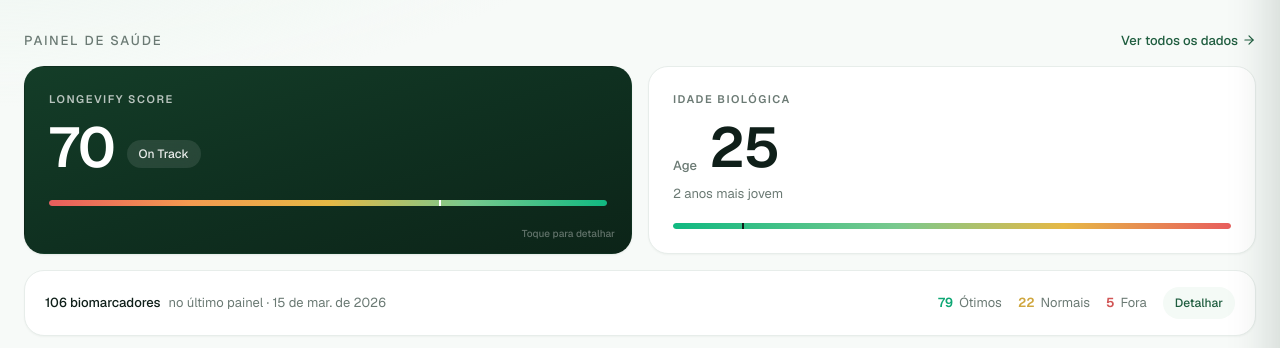
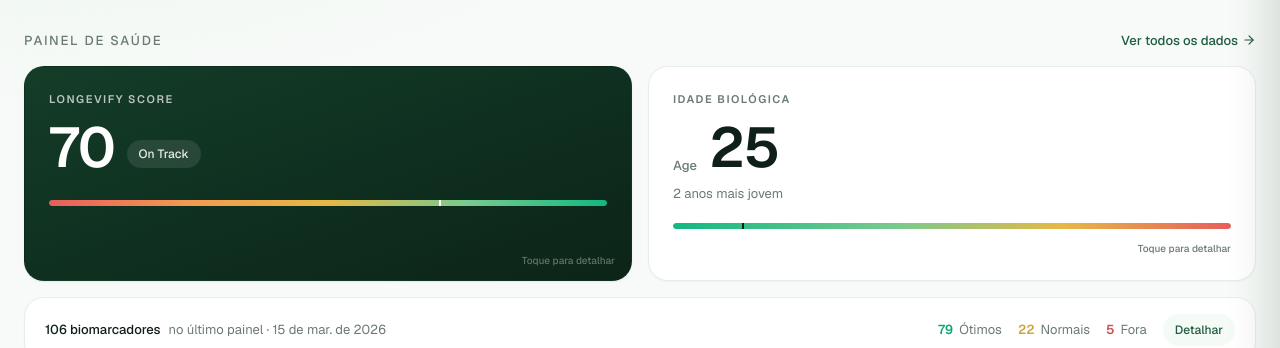
Before and after one commit to Longevify/longevify-app, a Next.js app: page /home in a window 1280 px wide. Shown: the part 172-520 px from the top of the page. Built offline with nearby package versions, Linux system fonts and the light colour scheme; no server answers.

Commit message:
feat(dados): BioAgeCard clicavel — abre BioAgeDetailPopup

```diff
--- a/components/dados/bio-age-card.tsx
+++ b/components/dados/bio-age-card.tsx
@@ -1,16 +1,27 @@
+"use client";
+
+import { useState } from "react";
 import { cn } from "@/lib/utils";
+import { BioAgeDetailPopup } from "@/components/dados/bioage-detail-popup";
+import type { BiologicalAgePoint, OrganBioAge } from "@/lib/mock-data";
 
 interface BioAgeCardProps {
   biologicalAge: number;
   chronologicalAge: number;
+  biologicalAgeHistory: BiologicalAgePoint[];
+  organBioAges: OrganBioAge[];
   className?: string;
 }
 
 export function BioAgeCard({
   biologicalAge,
   chronologicalAge,
+  biologicalAgeHistory,
+  organBioAges,
   className,
 }: BioAgeCardProps) {
+  const [open, setOpen] = useState(false);
+
   const diff = +(chronologicalAge - biologicalAge).toFixed(1);
   const younger = diff > 0;
   const relative =
@@ -26,10 +37,23 @@
   const pct = ((biologicalAge - min) / (max - min)) * 100;
 
   return (
+    <>
       <article
+        onClick={() => setOpen(true)}
+        role="button"
+        tabIndex={0}
+        onKeyDown={(e) => {
+          if (e.key === "Enter" || e.key === " ") {
+            e.preventDefault();
+            setOpen(true);
+          }
+        }}
+        aria-label="Ver detalhes da Idade Biológica"
         className={cn(
           "rounded-[20px] border border-border bg-surface p-6",
           "shadow-[0_1px_2px_rgba(13,40,24,.04)]",
+          "cursor-pointer select-none",
+          "transition-transform hover:scale-[1.015] active:scale-[0.99]",
           className,
         )}
       >
@@ -59,6 +83,21 @@
             />
           </div>
         </div>
+
+        {/* Hint */}
+        <div className="mt-3 text-right text-[10px] text-muted font-medium">
+          Toque para detalhar
+        </div>
       </article>
+
+      <BioAgeDetailPopup
+        open={open}
+        onClose={() => setOpen(false)}
+        bioAge={biologicalAge}
+        chronologicalAge={chronologicalAge}
+        history={biologicalAgeHistory}
+        organAges={organBioAges}
+      />
+    </>
   );
 }
```
Lines whose indentation alone changed are shown as unchanged.
